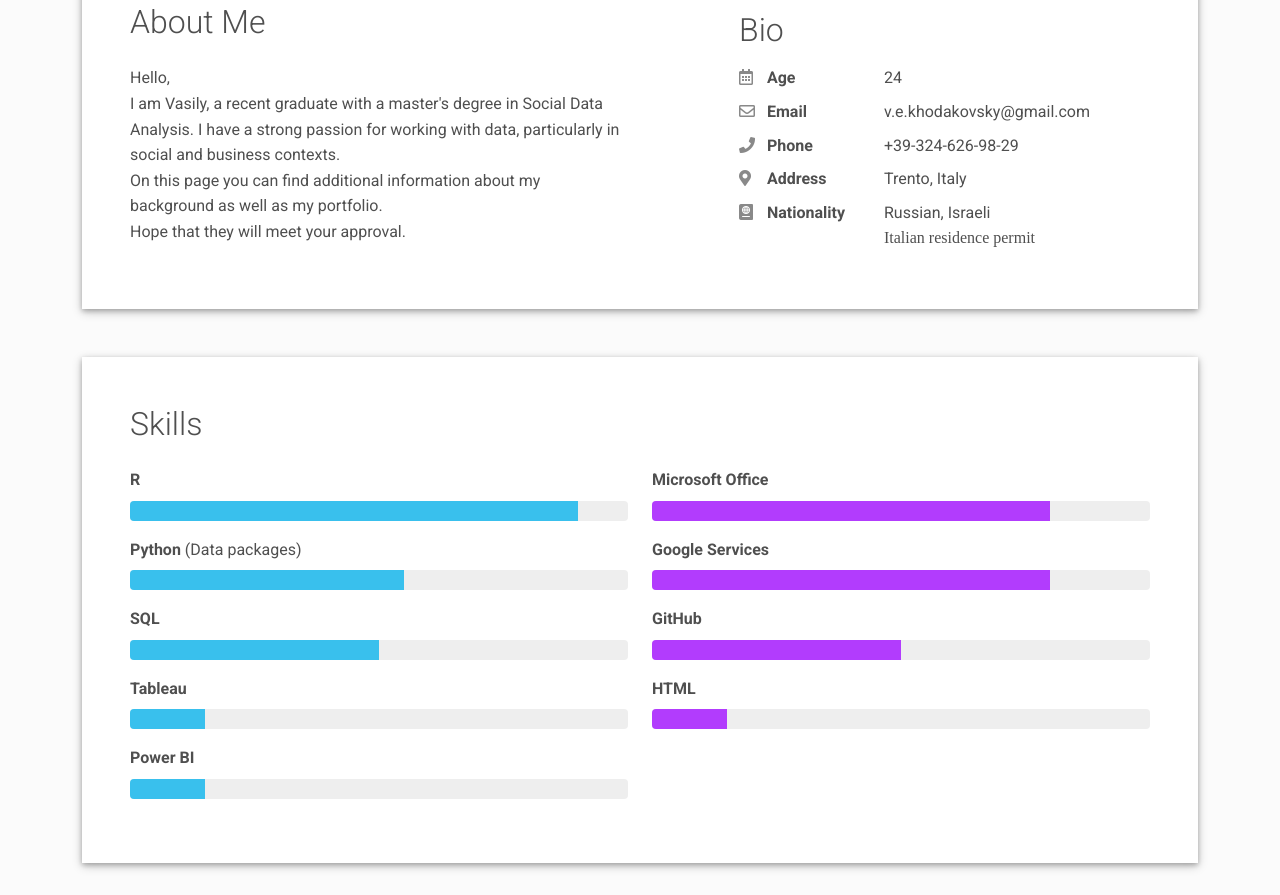
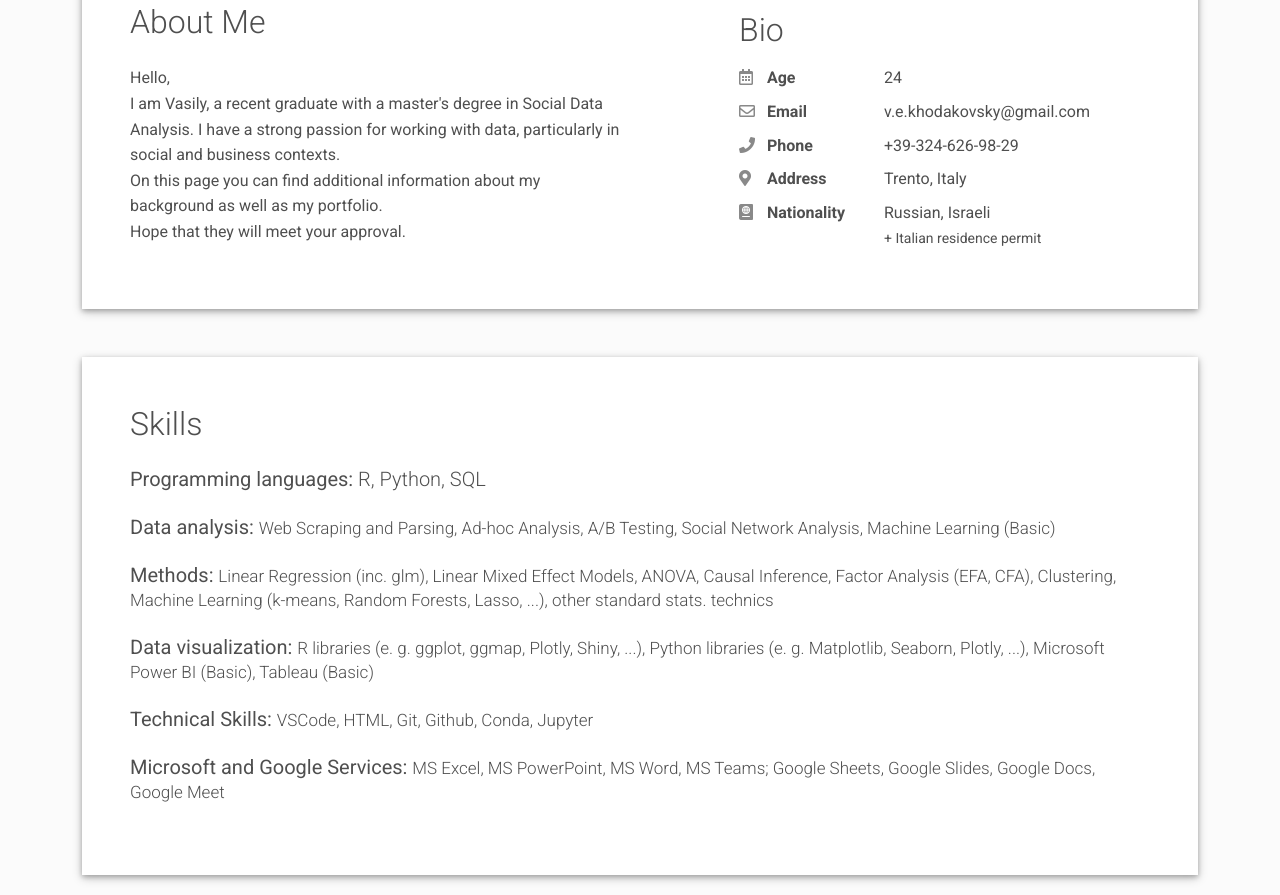
Before and after one commit to vekhodakovsky/vekhodakovsky.github.io, a plain HTML site: page index.html in a window 1280 px wide. Shown: the part 705-1600 px from the top of the page. Drawn offline with Linux system fonts and the light colour scheme.

Commit message:
update_cv

```diff
--- a/index.html
+++ b/index.html
@@ -136,7 +136,7 @@
             <div class="col-sm-8">
               <div class="pb-2">
                 Russian, Israeli <br>
-                <span style="font-family: Times New Roman; font-size: 16px;">Italian residence permit</span>
+                <span style="font-size: 14px;">+ Italian residence permit</span>
               </div>
             </div>
           </div>
@@ -148,55 +148,17 @@
     <div class="skills-section">
       <h2 class="h2 fw-light mb-4">Skills</h2>
       <div class="row">
-        <div class="col-md-6">
-          <div class="mb-3"><span class="fw-bolder">R</span>
-            <div class="progress my-2 rounded" style="height: 20px">
-              <div class="progress-bar bg-info" role="progressbar" data-aos="zoom-in-right" data-aos-delay="100" data-aos-anchor=".skills-section" style="width: 90%;" aria-valuenow="90" aria-valuemin="0" aria-valuemax="100"></div>
-            </div>
-          </div>
-          <div class="mb-3"><span class="fw-bolder">Python</span> (Data packages)
-            <div class="progress my-2 rounded" style="height: 20px">
-              <div class="progress-bar bg-info" role="progressbar" data-aos="zoom-in-right" data-aos-delay="200" data-aos-anchor=".skills-section" style="width: 55%" aria-valuenow="55" aria-valuemin="0" aria-valuemax="100"></div>
-            </div>
-          </div>
-          <div class="mb-3"><span class="fw-bolder">SQL</span>
-            <div class="progress my-2 rounded" style="height: 20px">
-              <div class="progress-bar bg-info" role="progressbar" data-aos="zoom-in-right" data-aos-delay="300" data-aos-anchor=".skills-section" style="width: 50%" aria-valuenow="50" aria-valuemin="0" aria-valuemax="100"></div>
-            </div>
-          </div>
-          <div class="mb-3"><span class="fw-bolder">Tableau</span>
-            <div class="progress my-2 rounded" style="height: 20px">
-              <div class="progress-bar bg-info" role="progressbar" data-aos="zoom-in-right" data-aos-delay="300" data-aos-anchor=".skills-section" style="width: 15%" aria-valuenow="15" aria-valuemin="0" aria-valuemax="100"></div>
-            </div>
-          </div>
-          <div class="mb-3"><span class="fw-bolder">Power BI</span>
-            <div class="progress my-2 rounded" style="height: 20px">
-              <div class="progress-bar bg-info" role="progressbar" data-aos="zoom-in-right" data-aos-delay="300" data-aos-anchor=".skills-section" style="width: 15%" aria-valuenow="15" aria-valuemin="0" aria-valuemax="100"></div>
-            </div>
-          </div>
-        </div>
-        <div class="col-md-6">
-          <div class="mb-3"><span class="fw-bolder">Microsoft Office</span>
-            <div class="progress my-2 rounded" style="height: 20px">
-              <div class="progress-bar bg-secondary" role="progressbar" data-aos="zoom-in-right" data-aos-delay="600" data-aos-anchor=".skills-section" style="width: 80%" aria-valuenow="80" aria-valuemin="0" aria-valuemax="100"></div>
-            </div>
-          </div>
-          <div class="mb-3"><span class="fw-bolder">Google Services</span>
-            <div class="progress my-2 rounded" style="height: 20px">
-              <div class="progress-bar bg-secondary" role="progressbar" data-aos="zoom-in-right" data-aos-delay="400" data-aos-anchor=".skills-section" style="width: 80%" aria-valuenow="80" aria-valuemin="0" aria-valuemax="100"></div>
-            </div>
-          </div>
-          <div class="mb-3"><span class="fw-bolder">GitHub</span>
-            <div class="progress my-2 rounded" style="height: 20px">
-              <div class="progress-bar bg-secondary" role="progressbar" data-aos="zoom-in-right" data-aos-delay="500" data-aos-anchor=".skills-section" style="width: 50%" aria-valuenow="50" aria-valuemin="0" aria-valuemax="100"></div>
-            </div>
-          </div>
-          <div class="mb-3"><span class="fw-bolder">HTML</span>
-            <div class="progress my-2 rounded" style="height: 20px">
-              <div class="progress-bar bg-secondary" role="progressbar" data-aos="zoom-in-right" data-aos-delay="500" data-aos-anchor=".skills-section" style="width: 15%" aria-valuenow="15" aria-valuemin="0" aria-valuemax="100"></div>
-            </div>
-          </div>
-        </div>
+        <div class="h5 fw-light mb-4"><b>Programming languages:</b> R, Python, SQL</div>
+        <div class="h5 fw-light mb-4"><b>Data analysis:</b> <span style="font-size: 17px;">Web Scraping and Parsing, Ad-hoc Analysis, A/B Testing,
+          Social Network Analysis, Machine Learning (Basic)</span></div>
+        <div class="h5 fw-light mb-4"><b>Methods:</b> <span style="font-size: 17px;">Linear Regression (inc. glm), Linear Mixed Effect Models, ANOVA, Causal Inference,
+          Factor Analysis (EFA, CFA), Clustering, Machine Learning (k-means, Random Forests, Lasso, ...), other standard stats. technics</span></div>
+        <div class="h5 fw-light mb-4"><b>Data visualization:</b> <span style="font-size: 17px;">R libraries (e. g. ggplot, ggmap, Plotly, Shiny, ...),
+          Python libraries (e. g. Matplotlib, Seaborn, Plotly, ...),
+          Microsoft Power BI (Basic), Tableau (Basic)</span></div>
+        <div class="h5 fw-light mb-4"><b>Technical Skills:</b> <span style="font-size: 17px;">VSCode, HTML, Git, Github, Conda, Jupyter</span></div>
+        <div class="h5 fw-light mb-4"><b>Microsoft and Google Services:</b> <span style="font-size: 17px;">MS Excel, MS PowerPoint, MS Word, MS Teams;
+          Google Sheets, Google Slides, Google Docs, Google Meet</span></div>
       </div>
     </div>
   </div>
@@ -267,8 +229,9 @@
           <div class="timeline-body px-4 pb-4">
             <div class="text-muted text-small mb-3">2022 - 2023</div>
               <div>
-                The University of Trento, where I earned my master's degree, is consistently ranked among the top-10 universities in Italy. <br>
-                I studied at the University of Trento as a <b>Double Degree student</b> from HSE. Only two students per year have the opportunity to participate in the Double Degree program, and I became one of them. <br>
+                The University of Trento, where I earned my master's degree, is consistently ranked among the
+                <a href="https://www.topuniversities.com/university-rankings/world-university-rankings/2023?countries=it" class="text-muted h6"><u>top-10 universities in Italy</u></a>. <br>
+                I studied at the University of Trento as a <b>Double Degree student</b> from HSE. Only two students per year have the opportunity to participate in the Double Degree program, and I am proud to say that I was one of them. <br>
                 Within the University of Trento program, there was a strong focus on both the theoretical aspects of sociology and comprehensive training in various data-related aspects,
                 such as data visualization and machine learning, through courses designed for data scientists.
               </div>
@@ -281,9 +244,11 @@
           <div class="timeline-body px-4 pb-4">
             <div class="text-muted text-small mb-3">2021 - 2023</div>
               <div>
-                HSE is also consistently ranked among the top-10 universities in Russia each year. <br>
+                HSE is also consistently ranked among the
+                <a href="https://www.topuniversities.com/university-rankings/world-university-rankings/2023?countries=ru" class="text-muted h6"><u>top-10 universities in Russia</u></a>
+                each year. <br>
                 The program <b>Modern Social Analysis</b> with a track <b>Social Data Analysis</b> provided me with an excellent opportunity
-                to learn more about social science research through research seminars and get familiar with statistics and programming. <br>
+                to learn more about social science research through research seminars as well as to get familiar with statistics and programming. <br>
                 At HSE, I learned how to work with data using R and Python.
                 University courses focused on data collection through various means (such as web scraping), data preprocessing,
                 diverse methods of analysis, and data visualization.
@@ -298,10 +263,11 @@
             <div class="text-muted text-small mb-3">2017 - 2021</div>
               <div>
                 SPbU is the oldest university in Russia, also being one of the best.
-                The Political Science program was <a href="https://www.topuniversities.com/university-rankings/university-subject-rankings/2021/politics?&cities=Saint%20Petersburg" class="text-muted h6"><u>ranked</u></a>
-                among the top-100 programs worldwide in 2021 for this field. <br>
-                The program primarily focused on theoretical aspects of social sciences;
-                however, it also paid significant attention to statistics, as well as both quantitative and qualitative analysis of social data.
+                The Political Science program was ranked among the
+                <a href="https://www.topuniversities.com/university-rankings/university-subject-rankings/2021/politics?&cities=Saint%20Petersburg" class="text-muted h6"><u>top-100 programs worldwide in 2021</u></a>
+                for this field. <br>
+                The program primarily focused on theoretical aspects of political and social science;
+                however, it also paid attention to statistics, as well as both quantitative and qualitative analysis of social data.
               </div>
           </div>
         </div>
```
Also changed, not shown: 1 other file.
